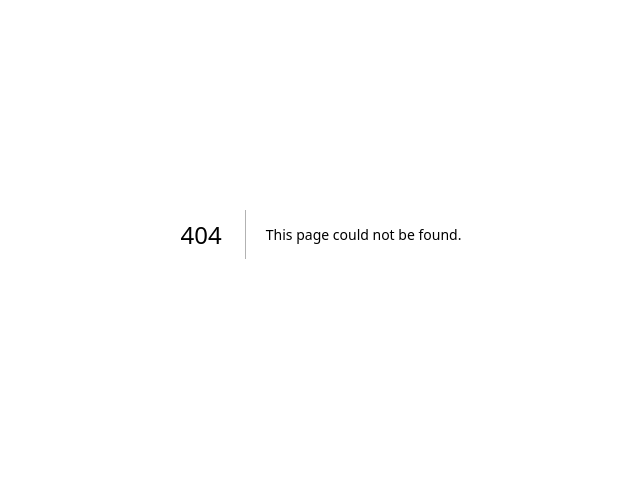
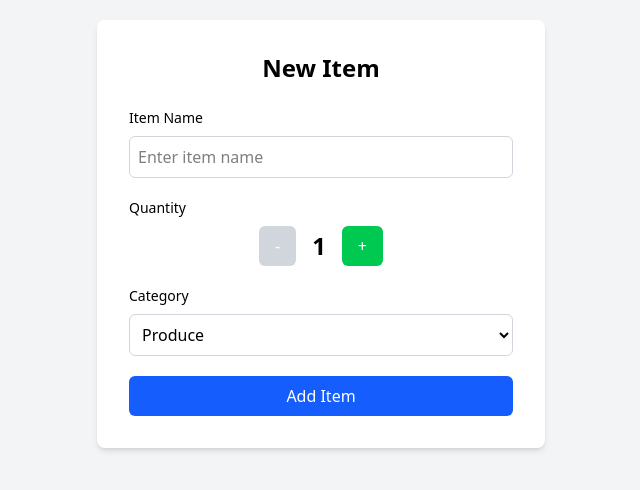
Before and after one commit to louispadillo/cprg306a-assignment, a Next.js app: page /week-5 in a window 1280 px wide. Before the commit this address had no page. Shown: the part 166-656 px from the top of the page, without its empty margins (319-959 px from the left). Built offline with nearby package versions, Linux system fonts and the light colour scheme.

Commit message:
week-5 Form

```diff
--- /dev/null
+++ b/app/week-5/new-item.js
@@ -0,0 +1,129 @@
+"use client";
+
+import { useState } from "react";
+
+export default function NewItem() {
+  const [name, setName] = useState("");
+  const [quantity, setQuantity] = useState(1);
+  const [category, setCategory] = useState("produce");
+
+  function increment() {
+    if (quantity < 20) {
+      setQuantity(quantity + 1);
+    }
+  }
+
+  function decrement() {
+    if (quantity > 1) {
+      setQuantity(quantity - 1);
+    }
+  }
+
+  function handleSubmit(event) {
+    event.preventDefault();
+
+    const item = {
+      name: name,
+      quantity: quantity,
+      category: category,
+    };
+
+    console.log(item);
+
+    alert(
+      `Item added:\nName: ${name}\nQuantity: ${quantity}\nCategory: ${category}`,
+    );
+
+    setName("");
+    setQuantity(1);
+    setCategory("produce");
+  }
+
+  return (
+    <main className="min-h-screen flex items-center justify-center bg-gray-100 p-4">
+      {" "}
+      <div className="w-full max-w-md bg-white p-8 rounded-lg shadow-md">
+        {" "}
+        <h1 className="text-2xl font-bold mb-6 text-center">New Item </h1>
+        <form onSubmit={handleSubmit} className="space-y-5">
+          <div>
+            <label htmlFor="name" className="block text-sm font-medium mb-2">
+              Item Name
+            </label>
+
+            <input
+              type="text"
+              id="name"
+              value={name}
+              onChange={(event) => setName(event.target.value)}
+              required
+              className="w-full border border-gray-300 rounded-md p-2"
+              placeholder="Enter item name"
+            />
+          </div>
+
+          <div>
+            <label className="block text-sm font-medium mb-2">Quantity</label>
+
+            <div className="flex items-center justify-center gap-4">
+              <button
+                type="button"
+                onClick={decrement}
+                disabled={quantity === 1}
+                className="px-4 py-2 bg-red-500 text-white rounded-md disabled:bg-gray-300"
+              >
+                -
+              </button>
+
+              <span className="text-2xl font-semibold">{quantity}</span>
+
+              <button
+                type="button"
+                onClick={increment}
+                disabled={quantity === 20}
+                className="px-4 py-2 bg-green-500 text-white rounded-md disabled:bg-gray-300"
+              >
+                +
+              </button>
+            </div>
+          </div>
+
+          <div>
+            <label
+              htmlFor="category"
+              className="block text-sm font-medium mb-2"
+            >
+              Category
+            </label>
+
+            <select
+              id="category"
+              value={category}
+              onChange={(event) => setCategory(event.target.value)}
+              className="w-full border border-gray-300 rounded-md p-2 bg-white"
+            >
+              <option value="produce">Produce</option>
+              <option value="dairy">Dairy</option>
+              <option value="bakery">Bakery</option>
+              <option value="meat">Meat</option>
+              <option value="frozen foods">Frozen Foods</option>
+              <option value="canned goods">Canned Goods</option>
+              <option value="dry goods">Dry Goods</option>
+              <option value="beverages">Beverages</option>
+              <option value="snacks">Snacks</option>
+              <option value="household">Household</option>
+              <option value="other">Other</option>
+            </select>
+          </div>
+
+          <button
+            type="submit"
+            className="w-full bg-blue-600 text-white py-2 rounded-md hover:bg-blue-700"
+          >
+            Add Item
+          </button>
+        </form>
+      </div>
+    </main>
+  );
+}
--- /dev/null
+++ b/app/week-5/page.js
@@ -0,0 +1,5 @@
+import NewItem from "./new-item";
+
+export default function Page() {
+  return <NewItem />;
+}
```
